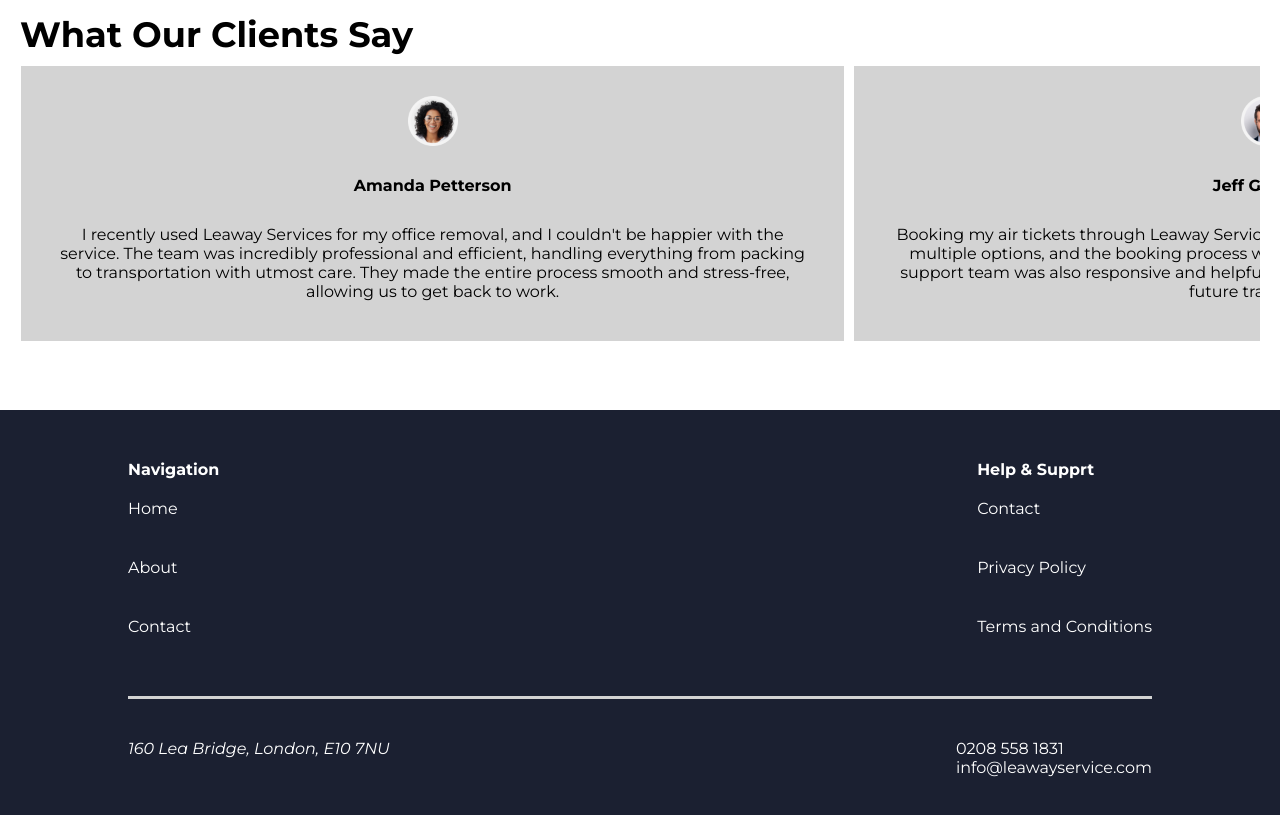
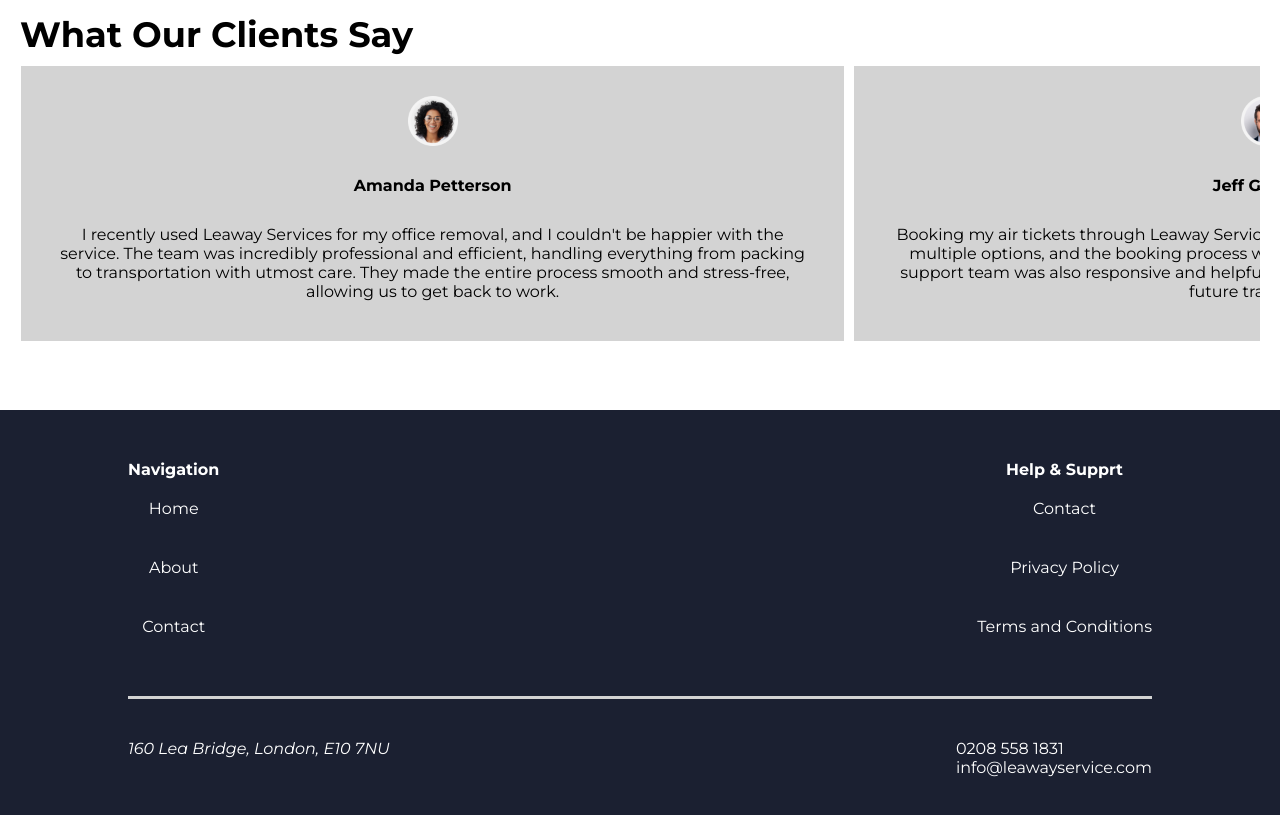
Before and after one commit to opusberedugo/new-leaway, a plain HTML site: page index.html in a window 1280 px wide. Shown: the part 1895-2710 px from the top of the page. Drawn offline with nearby package versions, Linux system fonts and the light colour scheme.

Commit message:
CSS Footer Correction

```diff
--- a/scss/main.scss
+++ b/scss/main.scss
@@ -314,11 +314,19 @@ footer {
   text-align: center;
   padding: 50px 10vw;
 
+  div:first-of-type{
+    text-align: center;
+    a{
+      width: 100%;
+    }
+  }
+
   a {
     color: inherit;
     // padding: 2px 0;
     display: block;
     width: fit-content;
+    text-align: center;
     border-bottom:0 solid white ;
     &:hover{
       border-bottom:3px solid white;
@@ -331,6 +339,7 @@ footer {
 
     li {
       padding: 20px 0;
+      text-align: center;
     }
   }
 
```
Also changed, not shown: css/main.css, 1 other file.
